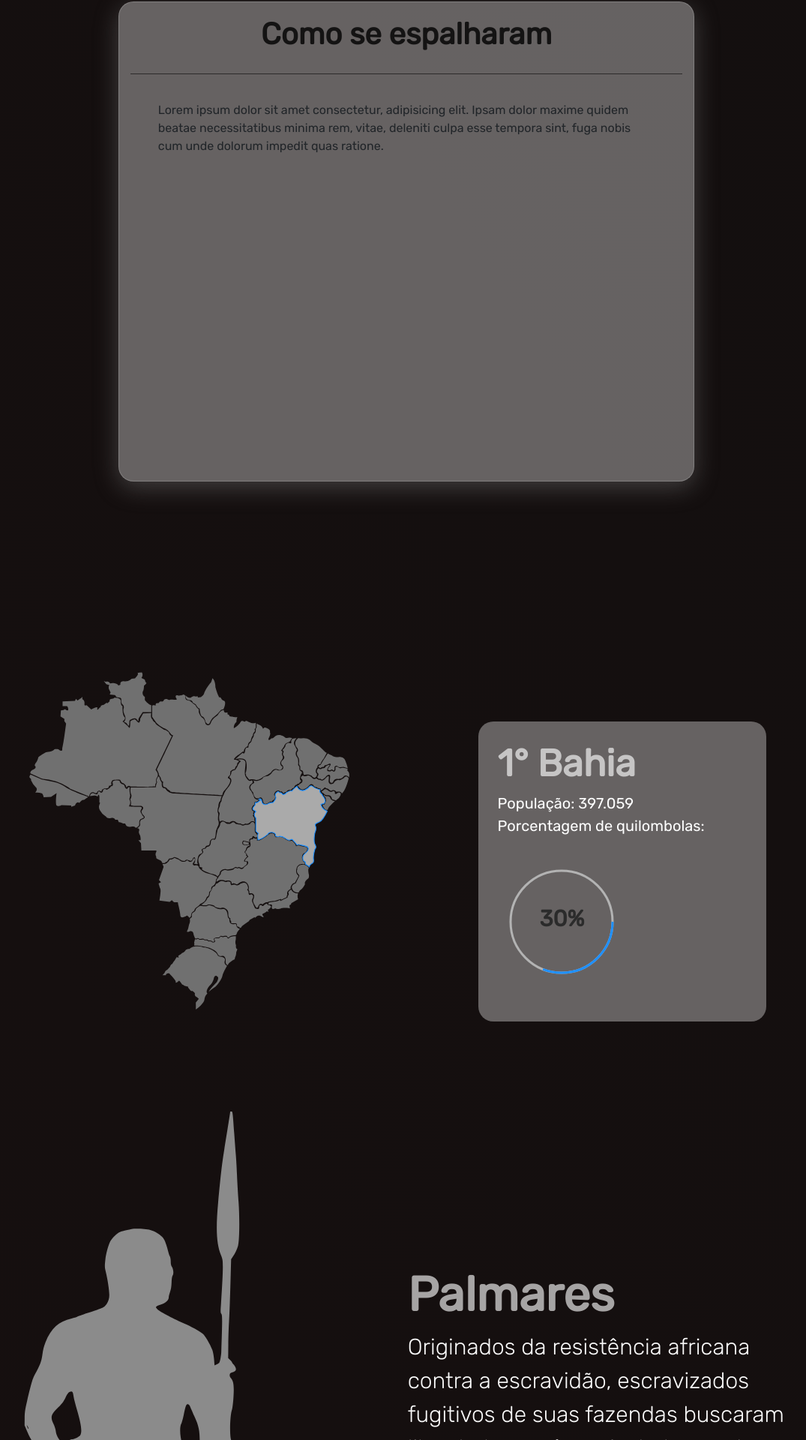
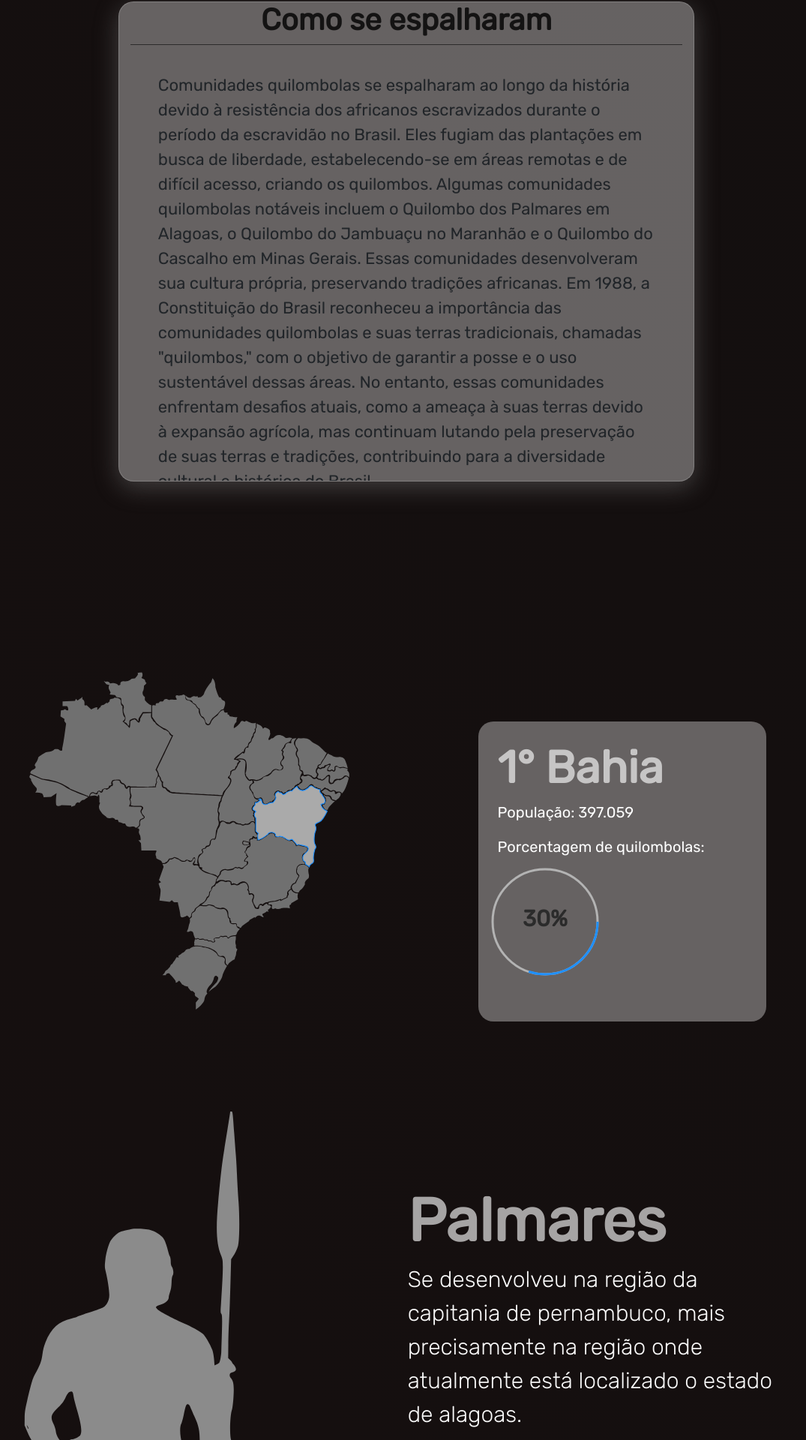
Before and after one commit to K1Melo/pjct-quilombolas, a Vue app: page /lugares in a window 1280 px wide. Shown: the part 878-2798 px from the top of the page at 75% size, without its empty margins (98-1173 px from the left). Built offline with nearby package versions, Linux system fonts and the light colour scheme; what vue3-particles would draw is missing.

Commit message:
Locations

```diff
--- a/public/index.html
+++ b/public/index.html
@@ -31,13 +31,10 @@
       document.documentElement.style.setProperty('--vh', `${vh}px`);
     </script>
 
-    <title><%= htmlWebpackPlugin.options.title %></title>
+    <title>Quilombolas</title>
 
   </head>
   <body class="dark">
-    <noscript>
-      <strong>We're sorry but <%= htmlWebpackPlugin.options.title %> doesn't work properly without JavaScript enabled. Please enable it to continue.</strong>
-    </noscript>
     <div id="app"></div>
 
     <!-- built files will be auto injected -->
--- a/src/components/Locations/LocationsComp.vue
+++ b/src/components/Locations/LocationsComp.vue
@@ -68,7 +68,7 @@
               enable: true,
               area: 800
             },
-            value: 3
+            value: 5
           },
           opacity: {
             value: 0.1
--- a/src/components/Locations/MapComp.vue
+++ b/src/components/Locations/MapComp.vue
@@ -345,7 +345,7 @@ svg {
 	position: relative;
 	overflow: hidden;
 	top: 60%;
-	right: 18%;
+	right: 23%;
 }
 
 .box-circle {
@@ -358,7 +358,7 @@ svg {
 }
 
 circle {
-	r: 68;
+	r: 70;
 	width: 150px;
 	height: 150px;
 	stroke: aqua;
@@ -402,6 +402,7 @@ circle:nth-child(2) {
 	stroke-width: 2px;
 
 }
+
 .dark .mapa-svg-estados {
 	fill: #707070;
 }
@@ -418,14 +419,13 @@ circle:nth-child(2) {
 	transition: opacity 1s ease-in-out;
 
 	h2 {
-		font-size: 50px;
+		font-size: 60px;
 		color: rgb(0, 0, 0);
 	}
 
 	p {
 		color: rgb(0, 0, 0);
 		font-size: 20px;
-		margin: 0;
 	}
 }
 
@@ -644,16 +644,23 @@ svg {
 		}
 	}
 }
+
 @media screen and (max-height: 650px) {
 
 	.map {
+		display: flex;
+		align-items: center;
 		width: 40%;
+	}
+
+	.box {
+		top: 70%;
 	}
 
 	.swiper-slide {
 		padding: 3%;
 		width: 40%;
-		height: 50%;
+		height: 60%;
 
 		h2 {
 			margin-bottom: 15px;
--- a/src/components/Locations/PalmaresComp.vue
+++ b/src/components/Locations/PalmaresComp.vue
@@ -75,9 +75,12 @@
                 <h2>Palmares</h2>
             </div>
             <div class="palmares-description">
-                <p>Originados da resistência africana contra a escravidão, escravizados fugitivos de suas fazendas buscaram
-                    liberdade nas áreas isoladas, onde formaram comunidades independentes, se organizando de acordo com suas
-                    próprias tradições culturais e sociais.</p>
+                <p>Se desenvolveu na região da capitania de pernambuco, mais precisamente na região onde atualmente está
+                    localizado o estado de alagoas.
+                </p>
+                <p>Ficou conhecido como maior quilombo que existiu na história da colonizaçao do brasil pelos portugueses,
+                    além de maior quilombo de toda a América Latina e, no auge, concentrou a população de cerca de 20 mil
+                    pessoas.</p>
             </div>
         </div>
     </div>
@@ -117,8 +120,9 @@
         h2 {
             color: #000;
             line-height: 1;
-            font-size: 4em;
+            font-size: 5em;
         }
+
 
         margin: 0;
         opacity: 0.8;
@@ -193,7 +197,7 @@
             margin-top: 2vh;
 
             width: 90%;
-            font-size: 18px;
+            font-size: 16px;
         }
     }
 }
@@ -252,8 +256,23 @@
 
         .palmares-description {
             width: 90%;
-            font-size: 18px;
+            font-size: 15px;
         }
     }
 }
+@media only screen and (max-width: 300px) {
+    .text-zumbi {
+        .title-palmares {
+            h2 {
+                font-size: 2em;
+            }
+        }
+
+        .palmares-description {
+            width: 90%;
+            font-size: 13px;
+        }
+    }
+}
+
 </style>
--- a/src/components/Locations/SpreadComp.vue
+++ b/src/components/Locations/SpreadComp.vue
@@ -1,11 +1,20 @@
 <template>
     <div class="spred">
-        <div class="container" data-aos="fade-left"  data-aos-duration="1500">
+        <div class="container" data-aos="fade-left" data-aos-duration="1500">
             <div class="title">
                 <h2>Como se espalharam</h2>
             </div>
             <div class="text">
-                <p>Lorem ipsum dolor sit amet consectetur, adipisicing elit. Ipsam dolor maxime quidem beatae necessitatibus minima rem, vitae, deleniti culpa esse tempora sint, fuga nobis cum unde dolorum impedit quas ratione.</p>
+                <p>Comunidades quilombolas se espalharam ao longo da história devido à resistência dos africanos
+                    escravizados durante o período da escravidão no Brasil. Eles fugiam das plantações em busca de
+                    liberdade, estabelecendo-se em áreas remotas e de difícil acesso, criando os quilombos. Algumas
+                    comunidades quilombolas notáveis incluem o Quilombo dos Palmares em Alagoas, o Quilombo do Jambuaçu no
+                    Maranhão e o Quilombo do Cascalho em Minas Gerais. Essas comunidades desenvolveram sua cultura própria,
+                    preservando tradições africanas. Em 1988, a Constituição do Brasil reconheceu a importância das
+                    comunidades quilombolas e suas terras tradicionais, chamadas "quilombos," com o objetivo de garantir a
+                    posse e o uso sustentável dessas áreas. No entanto, essas comunidades enfrentam desafios atuais, como a
+                    ameaça à suas terras devido à expansão agrícola, mas continuam lutando pela preservação de suas terras e
+                    tradições, contribuindo para a diversidade cultural e histórica do Brasil.</p>
             </div>
         </div>
     </div>
@@ -25,11 +34,11 @@
 .container {
     width: 60%;
     height: 80%;
-    background: rgba( 255, 255, 255, 0.35 );
+    background: rgba(255, 255, 255, 0.35);
     box-shadow: 0 8px 32px 0 rgba(147, 147, 147, 0.37);
 
     border-radius: 20px;
-    border: 1px solid rgba( 255, 255, 255, 0.18 );
+    border: 1px solid rgba(255, 255, 255, 0.18);
     z-index: -1;
 
     overflow: hidden;
@@ -56,26 +65,80 @@
 
 .text {
     width: 90%;
+    font-size: 22px;
 }
 
-@media only screen and (max-width: 820px) {
+@media only screen and (max-width: 1000px) {
 
 
     .container {
         width: 80%;
         height: 80%
     }
+
     .title h2 {
-        color: #000000;
         font-size: 25px;
+    }
+
+    .text {
+        font-size: 18px;
     }
 }
 
 @media only screen and (max-width: 820px) {
+    .container {
+        width: 80%;
+        height: 80%
+    }
+
+    .title {
+        height: 14%;
+    }
+
     .title h2 {
-        color: #000000;
-        font-size: 18px;
+        font-size: 25px;
+    }
+
+    .text {
+        font-size: 15px;
     }
 }
 
+@media only screen and (max-width: 650px) {
+    .container {
+        width: 80%;
+        height: 80%
+    }
+
+    .title {
+        height: 12%;
+    }
+
+    .title h2 {
+        font-size: 20px;
+    }
+
+    .text {
+        font-size: 10px;
+    }
+}
+
+@media only screen and (max-width: 300px) {
+    .container {
+        width: 80%;
+        height: 80%
+    }
+
+    .title {
+        height: 10%;
+    }
+
+    .title h2 {
+        font-size: 18px;
+    }
+
+    .text {
+        font-size: 9px;
+    }
+}
 </style>
```
